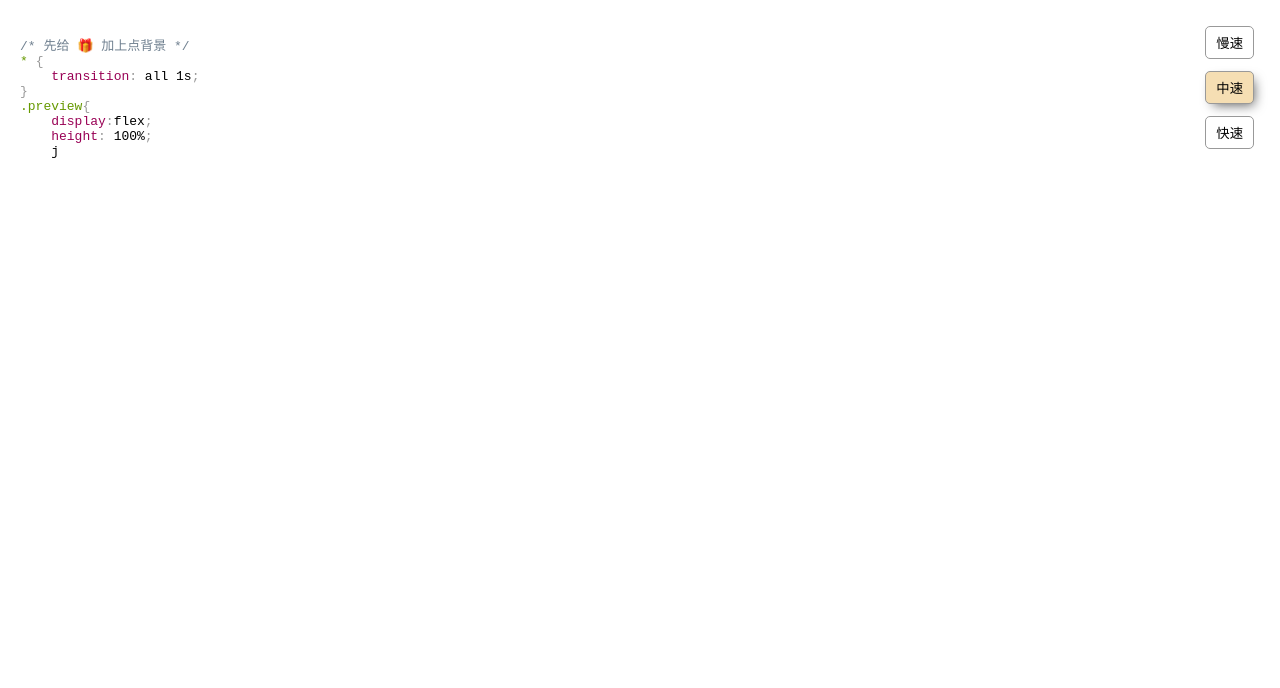
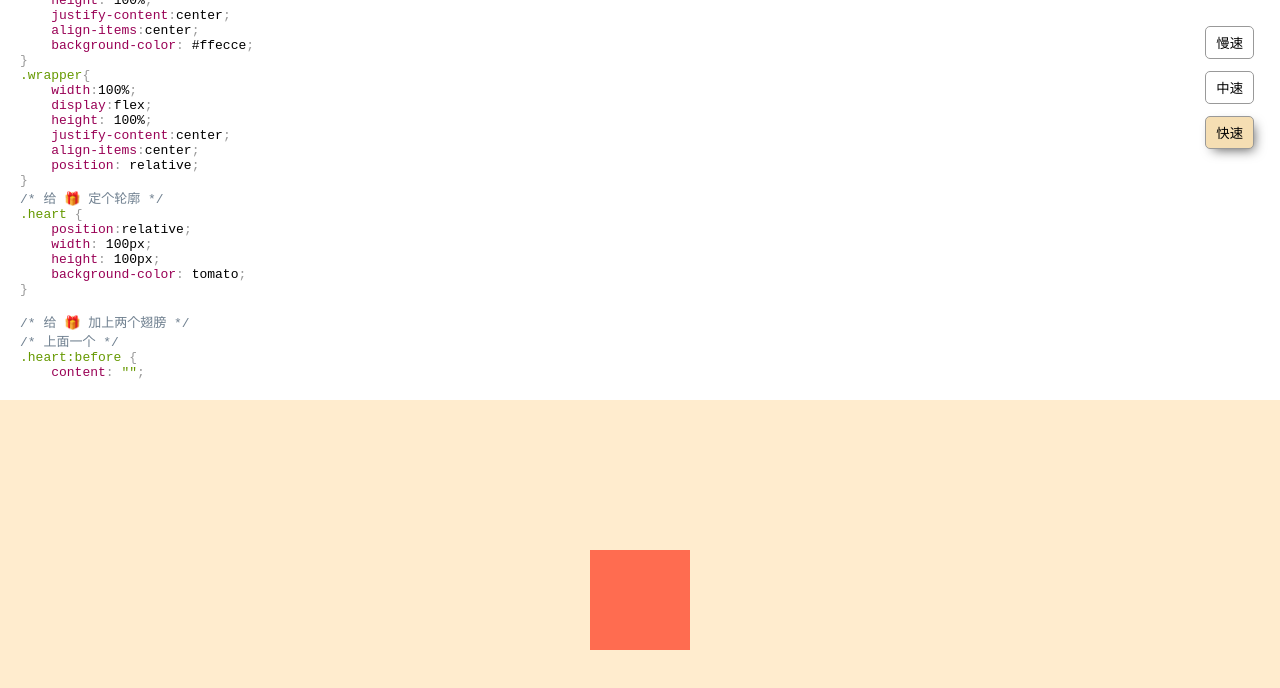
Before and after one commit to KongValley/520demo, a plain HTML site: page index.html in a window 1280 px wide. Drawn offline with nearby package versions, Linux system fonts and the light colour scheme.

Commit message:
update 更新注释

```diff
--- a/index.html
+++ b/index.html
@@ -2,14 +2,14 @@
  * @Author: Chara
  * @Date: 2019-05-20
  * @LastEditors: Chara
- * @LastEditTime: 2019-05-20
+ * @LastEditTime: 2019-08-07 20:45:04
  * @Description:
  -->
 <!DOCTYPE html>
 <html>
 <head>
   <meta charset="utf-8">
-  <title>520 gift</title>
+  <title>七夕礼物🎁</title>
   <meta name="viewport" content="width=device-width, user-scalable=no, initial-scale=1.0, maximum-scale=1.0, minimum-scale=1.0">
   <link rel="stylesheet" href="./vendor/prism/prism.css">
   <link rel="stylesheet" href="./default.css">
@@ -31,8 +31,8 @@
     </div>
     <div class="buttonList">
         <button data-speed="slow">慢速</button>
-        <button data-speed="normal" class="active">中速</button>
-        <button data-speed="fast">快速</button>
+        <button data-speed="normal">中速</button>
+        <button data-speed="fast" class="active">快速</button>
     </div>
     <script src="https://cdnjs.cloudflare.com/ajax/libs/jquery/3.3.1/jquery.min.js"></script>
     <script src="./main.js"></script>
--- a/main.js
+++ b/main.js
@@ -3,11 +3,11 @@
  * @Author: Chara
  * @Date: 2019-05-20
  * @LastEditors: Chara
- * @LastEditTime: 2019-05-20
+ * @LastEditTime: 2019-08-07 20:48:10
  * @Description:
  */
 !function(){
-    let duration = 50
+    let duration = 10
     $('.buttonList').on('click','button',function(e){
         let $button = $(e.currentTarget)
         let speed = $button.attr('data-speed')
@@ -108,7 +108,9 @@
 }
 
 /* Done~，完成啦 */
-/*  七夕快乐 😀 */
+/* 七夕快乐 😀 */
+/* 小姐姐你愿不愿意加入我们的队伍? */
+/* 如有意向，可加微信号：kong704002390 */
 `
     writeCode('',code)
 }.call()
```
